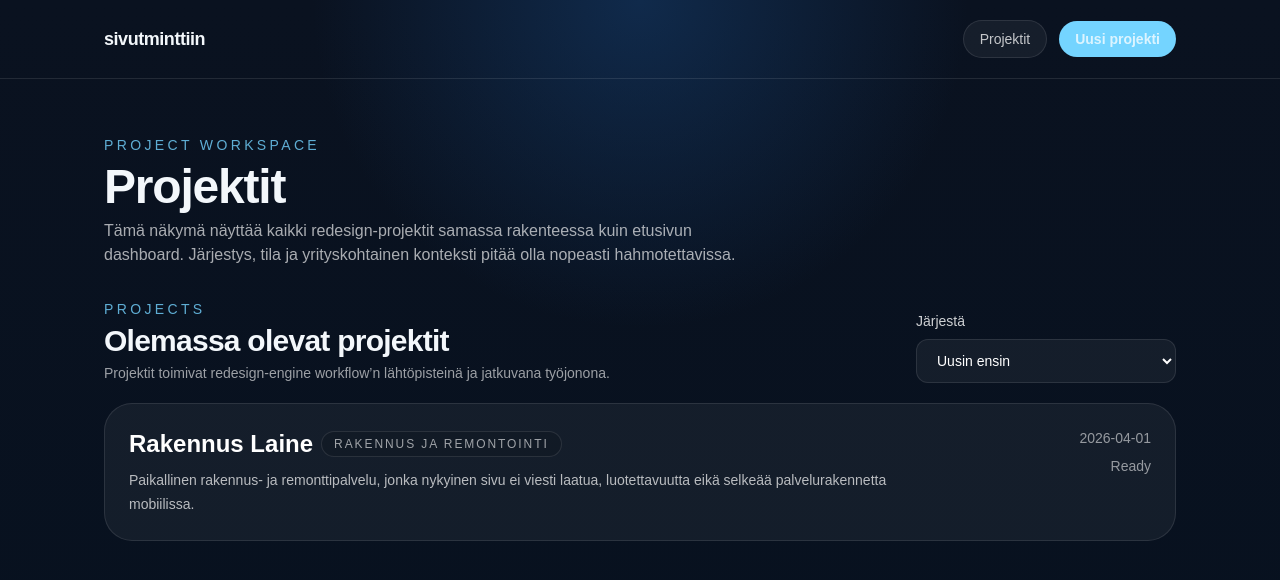
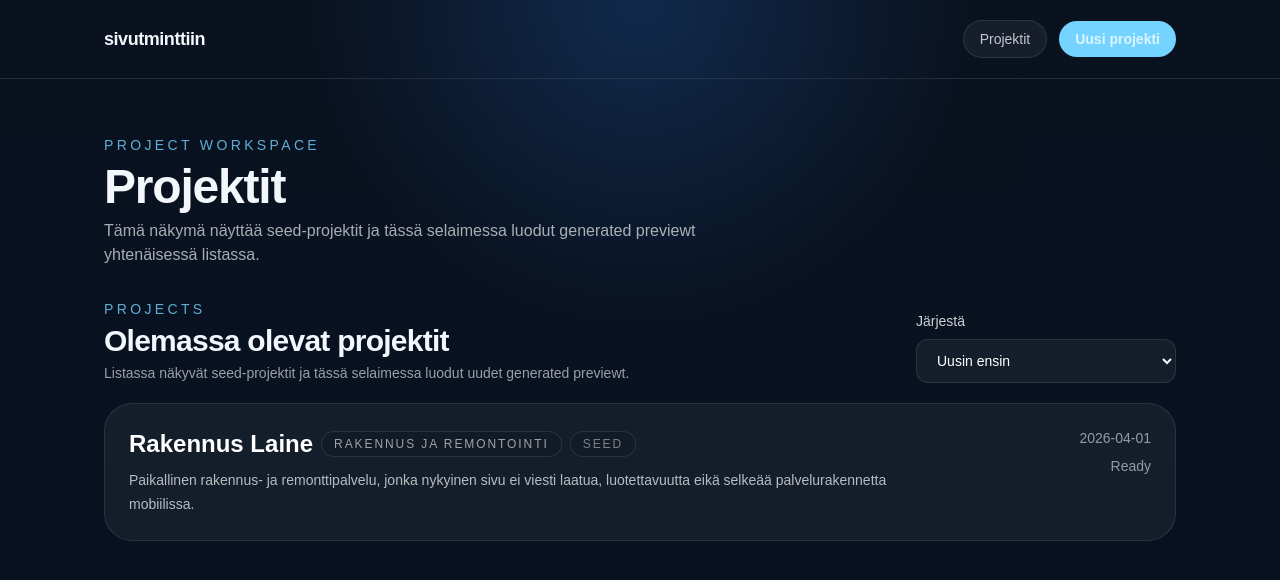
Before and after one commit to aimolabs/sivutminttiin, a Next.js app: page /projects in a window 1280 px wide. Shown: the top 580 px of the page. Built offline with nearby package versions, Linux system fonts and the light colour scheme.

Commit message:
Add recent generated projects to dashboard workflow

```diff
--- a/app/page.tsx
+++ b/app/page.tsx
@@ -2,8 +2,11 @@ import { SiteHeader } from "@/components/layout/site-header";
 import { GenerateProjectForm } from "@/components/projects/generate-project-form";
 import { ProjectListClient } from "@/components/projects/project-list-client";
 import { mockProjects } from "@/lib/mock/projects";
+import { mapProjectToListItem } from "@/lib/projects/project-list-items";
 
 export default function HomePage() {
+  const baseItems = mockProjects.map(mapProjectToListItem);
+
   return (
     <main className="min-h-screen">
       <SiteHeader />
@@ -15,7 +18,7 @@ export default function HomePage() {
           </div>
         </section>
 
-        <ProjectListClient projects={mockProjects} />
+        <ProjectListClient baseItems={baseItems} />
       </div>
     </main>
   );
--- a/app/projects/generated/page.tsx
+++ b/app/projects/generated/page.tsx
@@ -2,6 +2,8 @@ import { generateProjectFromUrl } from "@/lib/mock/generate-from-url";
 import { PreviewSectionRenderer } from "@/components/projects/preview-section-renderer";
 import { CompanyBriefDebug } from "@/components/projects/company-brief-debug";
 import { GenerateProjectForm } from "@/components/projects/generate-project-form";
+import { SaveGeneratedProjectClient } from "@/components/projects/save-generated-project-client";
+import type { ProjectListItem } from "@/lib/projects/project-list-items";
 
 type SearchParams = Promise<{
   url?: string;
@@ -30,7 +32,7 @@ export default async function GeneratedPage({ searchParams }: Props) {
             Luo uusi redesign-projekti
           </h1>
           <p className="max-w-2xl text-neutral-600">
-            Valitse URL, industry ja style preset. Industry on nyt controlled input,
+            Valitse URL, industry ja style preset. Industry on controlled input,
             ei automaattisen arvauksen varassa.
           </p>
         </div>
@@ -54,8 +56,21 @@ export default async function GeneratedPage({ searchParams }: Props) {
     project.pages[0]?.pageId ??
     "";
 
+  const listItem: ProjectListItem = {
+    id: `generated:${project.siteProfile.companyName}:${project.createdAt}`,
+    companyName: project.siteProfile.companyName,
+    industryLabel: project.siteProfile.industry,
+    businessSummary: project.businessSummary,
+    createdAt: project.createdAt,
+    status: project.status,
+    href: `/projects/generated?url=${encodeURIComponent(url)}&industryId=${encodeURIComponent(industryId)}&stylePreset=${encodeURIComponent(stylePreset)}`,
+    source: "generated"
+  };
+
   return (
     <div className="mx-auto max-w-6xl space-y-6 px-6 py-10">
+      <SaveGeneratedProjectClient item={listItem} />
+
       <div className="space-y-2">
         <p className="text-sm font-medium uppercase tracking-[0.18em] text-neutral-500">
           Generated preview
--- a/app/projects/page.tsx
+++ b/app/projects/page.tsx
@@ -1,8 +1,11 @@
 import { SiteHeader } from "@/components/layout/site-header";
 import { ProjectListClient } from "@/components/projects/project-list-client";
 import { mockProjects } from "@/lib/mock/projects";
+import { mapProjectToListItem } from "@/lib/projects/project-list-items";
 
 export default function ProjectsPage() {
+  const baseItems = mockProjects.map(mapProjectToListItem);
+
   return (
     <main className="min-h-screen">
       <SiteHeader />
@@ -16,13 +19,12 @@ export default function ProjectsPage() {
             Projektit
           </h1>
           <p className="max-w-2xl text-sm leading-6 text-white/65 md:text-base">
-            Tämä näkymä näyttää kaikki redesign-projektit samassa rakenteessa kuin
-            etusivun dashboard. Järjestys, tila ja yrityskohtainen konteksti pitää
-            olla nopeasti hahmotettavissa.
+            Tämä näkymä näyttää seed-projektit ja tässä selaimessa luodut generated previewt
+            yhtenäisessä listassa.
           </p>
         </section>
 
-        <ProjectListClient projects={mockProjects} />
+        <ProjectListClient baseItems={baseItems} />
       </div>
     </main>
   );
--- a/components/projects/project-list-client.tsx
+++ b/components/projects/project-list-client.tsx
@@ -1,41 +1,59 @@
 "use client";
 
 import Link from "next/link";
-import { useMemo, useState } from "react";
-import type { Project } from "@/lib/mock/projects";
+import { useEffect, useMemo, useState } from "react";
+import type { ProjectListItem } from "@/lib/projects/project-list-items";
+import { readRecentGeneratedProjects } from "@/lib/projects/recent-generated-storage";
 
 type SortOption = "date-desc" | "date-asc" | "name-asc" | "name-desc";
 
 type Props = {
-  projects: Project[];
+  baseItems: ProjectListItem[];
 };
 
-function sortProjects(projects: Project[], sort: SortOption): Project[] {
-  const items = [...projects];
+function sortItems(items: ProjectListItem[], sort: SortOption): ProjectListItem[] {
+  const next = [...items];
 
   switch (sort) {
     case "date-asc":
-      return items.sort((a, b) => a.createdAt.localeCompare(b.createdAt));
+      return next.sort((a, b) => a.createdAt.localeCompare(b.createdAt));
     case "name-asc":
-      return items.sort((a, b) =>
-        a.siteProfile.companyName.localeCompare(b.siteProfile.companyName, "fi")
-      );
+      return next.sort((a, b) => a.companyName.localeCompare(b.companyName, "fi"));
     case "name-desc":
-      return items.sort((a, b) =>
-        b.siteProfile.companyName.localeCompare(a.siteProfile.companyName, "fi")
-      );
+      return next.sort((a, b) => b.companyName.localeCompare(a.companyName, "fi"));
     case "date-desc":
     default:
-      return items.sort((a, b) => b.createdAt.localeCompare(a.createdAt));
+      return next.sort((a, b) => b.createdAt.localeCompare(a.createdAt));
   }
 }
 
-export function ProjectListClient({ projects }: Props) {
+function mergeItems(
+  baseItems: ProjectListItem[],
+  recentItems: ProjectListItem[]
+): ProjectListItem[] {
+  const map = new Map<string, ProjectListItem>();
+
+  for (const item of [...recentItems, ...baseItems]) {
+    const key = `${item.source}:${item.id}:${item.href}`;
+    if (!map.has(key)) {
+      map.set(key, item);
+    }
+  }
+
+  return Array.from(map.values());
+}
+
+export function ProjectListClient({ baseItems }: Props) {
   const [sort, setSort] = useState<SortOption>("date-desc");
+  const [recentItems, setRecentItems] = useState<ProjectListItem[]>([]);
 
-  const sortedProjects = useMemo(() => {
-    return sortProjects(projects, sort);
-  }, [projects, sort]);
+  useEffect(() => {
+    setRecentItems(readRecentGeneratedProjects());
+  }, []);
+
+  const items = useMemo(() => {
+    return sortItems(mergeItems(baseItems, recentItems), sort);
+  }, [baseItems, recentItems, sort]);
 
   return (
     <section className="space-y-5">
@@ -48,7 +66,7 @@ export function ProjectListClient({ projects }: Props) {
             Olemassa olevat projektit
           </h2>
           <p className="text-sm text-white/60">
-            Projektit toimivat redesign-engine workflow’n lähtöpisteinä ja jatkuvana työjonona.
+            Listassa näkyvät seed-projektit ja tässä selaimessa luodut uudet generated previewt.
           </p>
         </div>
 
@@ -65,45 +83,50 @@ export function ProjectListClient({ projects }: Props) {
             onChange={(event) => setSort(event.target.value as SortOption)}
             className="w-full rounded-xl border border-white/10 bg-white/5 px-4 py-3 text-sm text-white outline-none"
           >
-            <option value="date-desc">Uusin ensin</option>
-            <option value="date-asc">Vanhin ensin</option>
-            <option value="name-asc">A–Ö</option>
-            <option value="name-desc">Ö–A</option>
+            <option value="date-desc" className="text-black">Uusin ensin</option>
+            <option value="date-asc" className="text-black">Vanhin ensin</option>
+            <option value="name-asc" className="text-black">A–Ö</option>
+            <option value="name-desc" className="text-black">Ö–A</option>
           </select>
         </div>
       </div>
 
-      {sortedProjects.length === 0 ? (
+      {items.length === 0 ? (
         <div className="rounded-[2rem] border border-white/10 bg-white/5 p-6 text-sm text-white/70">
           Ei vielä projekteja.
         </div>
       ) : (
         <div className="grid gap-4">
-          {sortedProjects.map((project) => (
+          {items.map((item) => (
             <Link
-              key={project.id}
-              href={`/projects/${project.id}`}
+              key={`${item.source}:${item.id}:${item.href}`}
+              href={item.href}
               className="block rounded-[1.75rem] border border-white/10 bg-white/5 p-6 transition hover:bg-white/10"
             >
               <div className="flex flex-col gap-4 md:flex-row md:items-start md:justify-between">
                 <div className="space-y-2">
                   <div className="flex flex-wrap items-center gap-2">
                     <h3 className="text-xl font-semibold text-white md:text-2xl">
-                      {project.siteProfile.companyName}
+                      {item.companyName}
                     </h3>
+
                     <span className="rounded-full border border-white/10 bg-black/10 px-3 py-1 text-xs uppercase tracking-[0.16em] text-white/60">
-                      {project.siteProfile.industry}
+                      {item.industryLabel}
+                    </span>
+
+                    <span className="rounded-full border border-white/10 bg-black/10 px-3 py-1 text-xs uppercase tracking-[0.16em] text-white/45">
+                      {item.source === "generated" ? "Generated" : "Seed"}
                     </span>
                   </div>
 
                   <p className="max-w-3xl text-sm leading-6 text-white/70">
-                    {project.businessSummary}
+                    {item.businessSummary}
                   </p>
                 </div>
 
                 <div className="shrink-0 space-y-2 text-sm text-white/55 md:text-right">
-                  <p>{project.createdAt}</p>
-                  <p>{project.status === "ready" ? "Ready" : "Draft"}</p>
+                  <p>{item.createdAt}</p>
+                  <p>{item.status === "ready" ? "Ready" : "Draft"}</p>
                 </div>
               </div>
             </Link>
--- /dev/null
+++ b/components/projects/save-generated-project-client.tsx
@@ -0,0 +1,17 @@
+"use client";
+
+import { useEffect } from "react";
+import type { ProjectListItem } from "@/lib/projects/project-list-items";
+import { upsertRecentGeneratedProject } from "@/lib/projects/recent-generated-storage";
+
+type Props = {
+  item: ProjectListItem;
+};
+
+export function SaveGeneratedProjectClient({ item }: Props) {
+  useEffect(() => {
+    upsertRecentGeneratedProject(item);
+  }, [item]);
+
+  return null;
+}
--- /dev/null
+++ b/lib/projects/project-list-items.ts
@@ -0,0 +1,25 @@
+import type { Project } from "../mock/projects";
+
+export type ProjectListItem = {
+  id: string;
+  companyName: string;
+  industryLabel: string;
+  businessSummary: string;
+  createdAt: string;
+  status: "draft" | "ready";
+  href: string;
+  source: "seed" | "generated";
+};
+
+export function mapProjectToListItem(project: Project): ProjectListItem {
+  return {
+    id: project.id,
+    companyName: project.siteProfile.companyName,
+    industryLabel: project.siteProfile.industry,
+    businessSummary: project.businessSummary,
+    createdAt: project.createdAt,
+    status: project.status,
+    href: `/projects/${project.id}`,
+    source: "seed"
+  };
+}
--- /dev/null
+++ b/lib/projects/recent-generated-storage.ts
@@ -0,0 +1,62 @@
+import type { ProjectListItem } from "./project-list-items";
+
+export const RECENT_GENERATED_PROJECTS_KEY = "sivutminttiin.recent-generated-projects";
+
+function isValidItem(value: unknown): value is ProjectListItem {
+  if (!value || typeof value !== "object") return false;
+
+  const item = value as Record<string, unknown>;
+
+  return (
+    typeof item.id === "string" &&
+    typeof item.companyName === "string" &&
+    typeof item.industryLabel === "string" &&
+    typeof item.businessSummary === "string" &&
+    typeof item.createdAt === "string" &&
+    (item.status === "draft" || item.status === "ready") &&
+    typeof item.href === "string" &&
+    (item.source === "seed" || item.source === "generated")
+  );
+}
+
+export function readRecentGeneratedProjects(): ProjectListItem[] {
+  if (typeof window === "undefined") return [];
+
+  try {
+    const raw = window.localStorage.getItem(RECENT_GENERATED_PROJECTS_KEY);
+    if (!raw) return [];
+
+    const parsed = JSON.parse(raw);
+    if (!Array.isArray(parsed)) return [];
+
+    return parsed.filter(isValidItem);
+  } catch {
+    return [];
+  }
+}
+
+export function writeRecentGeneratedProjects(items: ProjectListItem[]) {
+  if (typeof window === "undefined") return;
+
+  try {
+    window.localStorage.setItem(
+      RECENT_GENERATED_PROJECTS_KEY,
+      JSON.stringify(items)
+    );
+  } catch {}
+}
+
+export function upsertRecentGeneratedProject(item: ProjectListItem) {
+  const existing = readRecentGeneratedProjects();
+
+  const filtered = existing.filter(
+    (candidate) =>
+      !(
+        candidate.companyName === item.companyName &&
+        candidate.href === item.href
+      )
+  );
+
+  const next = [item, ...filtered].slice(0, 24);
+  writeRecentGeneratedProjects(next);
+}
```
